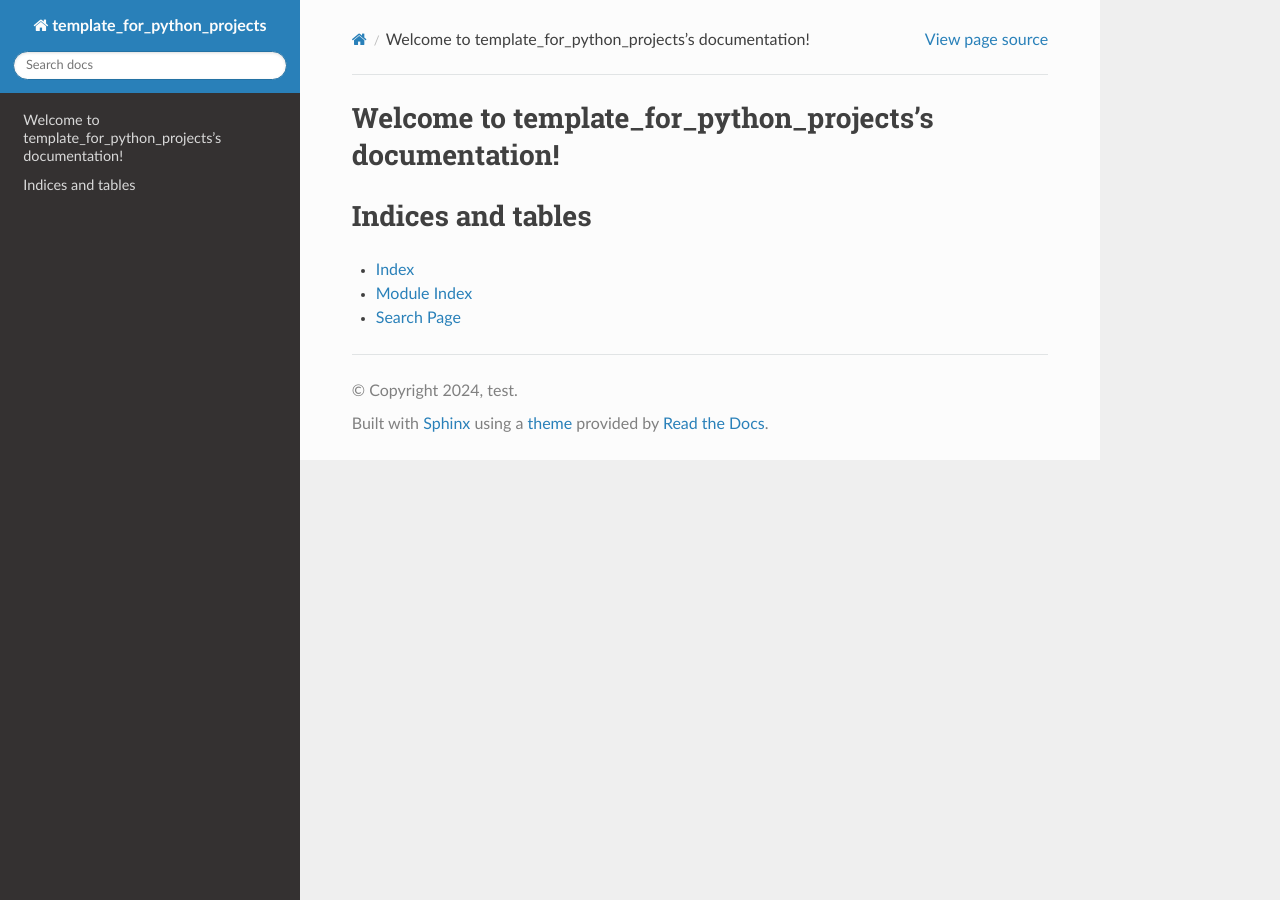
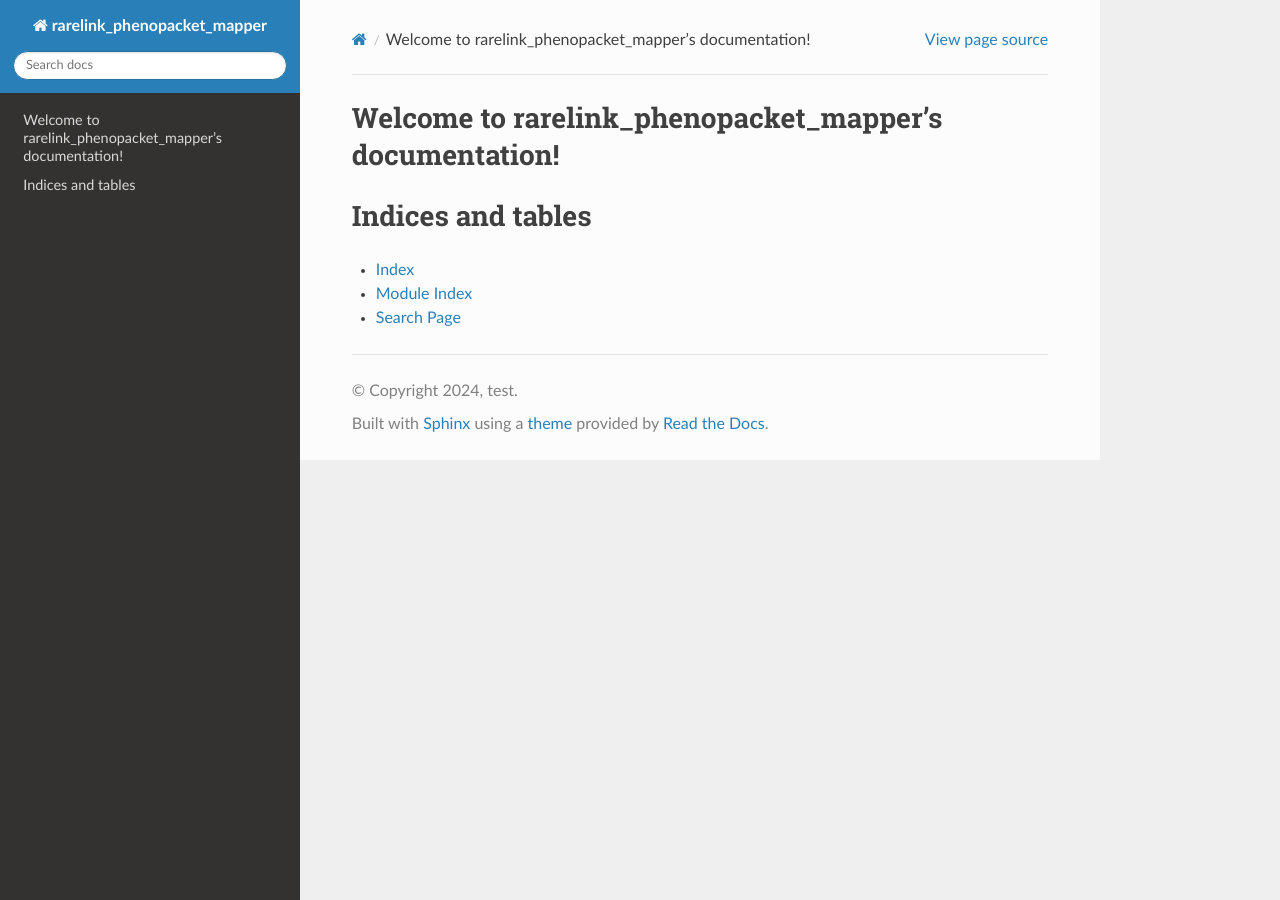
Before and after one commit to BIH-CEI/rarelink_phenopacket_mapper, a Sphinx documentation site: the page built from docs/index.rst, in a window 1280 px wide. Built offline with Sphinx 7.4.7 and the Read the Docs theme 2.0.0, drawn with Linux system fonts in a browser that asks for light colours.

Commit message:
initated repo according to

```diff
--- a/docs/conf.py
+++ b/docs/conf.py
@@ -14,7 +14,7 @@ import sys
 src_path = os.path.abspath(os.path.join('..', 'src'))
 sys.path.insert(0, src_path)
 
-project = 'template_for_python_projects'
+project = 'rarelink_phenopacket_mapper'
 copyright = '2024, test'
 author = 'test'
 release = '0.0.1'
--- a/docs/index.rst
+++ b/docs/index.rst
@@ -1,9 +1,9 @@
-.. template_for_python_projects documentation master file, created by
+.. rarelink_phenopacket_mapper documentation master file, created by
    sphinx-quickstart on Mon Jul 22 10:25:34 2024.
    You can adapt this file completely to your liking, but it should at least
    contain the root `toctree` directive.
 
-Welcome to template_for_python_projects's documentation!
+Welcome to rarelink_phenopacket_mapper's documentation!
 =================================
 
 .. toctree::
--- a/src/template_for_python_projects/__init__.py
+++ b/src/template_for_python_projects/__init__.py
@@ -1,4 +1,4 @@
-"""An example description for the template_for_python_projects package."""
+"""An example description for the rarelink_phenopacket_mapper package."""
 
 __version__ = "0.0.1"
 
```
Also changed, not shown: README.md (+6 -6 lines), pyproject.toml (+6 -6 lines), 6 other files.
